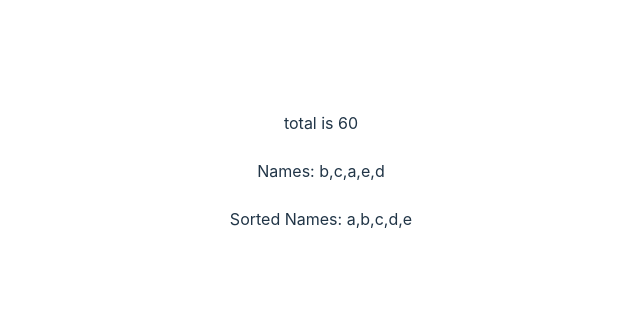
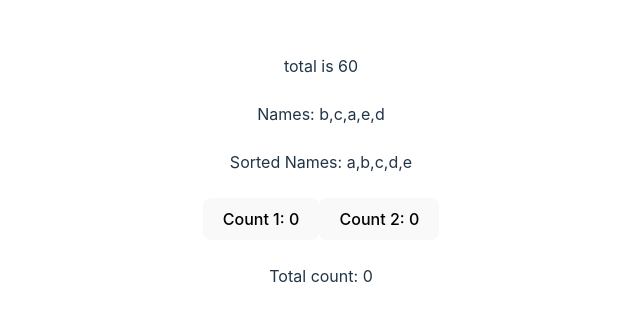
Before and after one commit to Mani007/reactStatesHook, a React (Vite) app in the folder usememocallback/: page / in a window 1280 px wide. Shown: the part 229-550 px from the top of the page, without its empty margins (319-959 px from the left). Built offline with nearby package versions, Linux system fonts and the light colour scheme.

Commit message:
Not a good place to apply useMemo

```diff
--- a/usememocallback/src/App.jsx
+++ b/usememocallback/src/App.jsx
@@ -10,6 +10,10 @@
 
   const [names, setNames] = useState(['b','c','a','e','d'])
   const sortedNames = useMemo(() => [...names].sort(), [names]) // duplicte copy is been sorted instead of original copy
+
+  const [count1, setCount1] = useState(0)
+  const [count2, setCount2] = useState(0)
+  const countTotal = useMemo(() => count1+count2, [count1,count2])
   return (
     <>
       <div>
@@ -20,7 +24,15 @@
       </div> <br />
       <div>
         Sorted Names: {sortedNames.join(',')}
+      </div> <br />
+      <div>
+        <button onClick={() => setCount1(count1+1)}>Count 1: {count1}</button>
+        <button onClick={() => setCount2(count2+1)}>Count 2: {count2}</button>
+      </div> <br />
+      <div>
+        Total count: {countTotal}
       </div>
+
     </>
   )
 }
```
